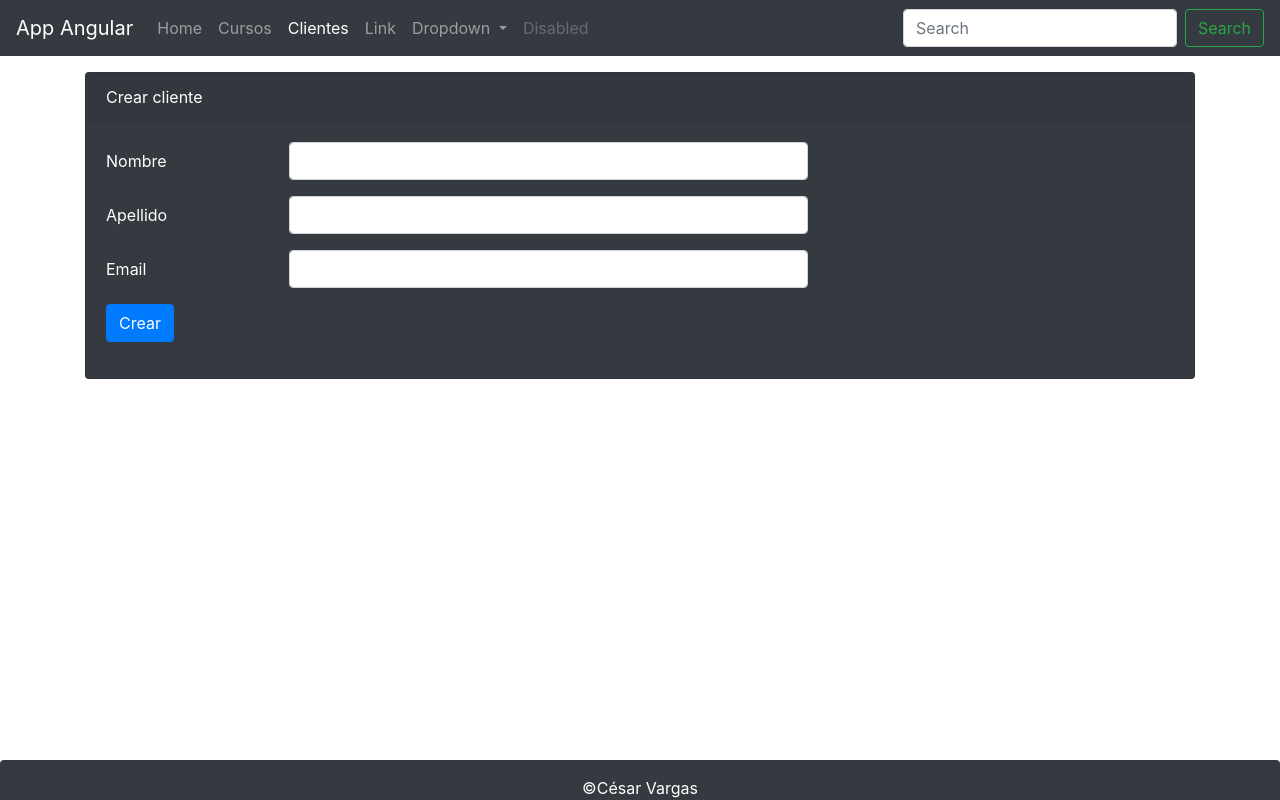
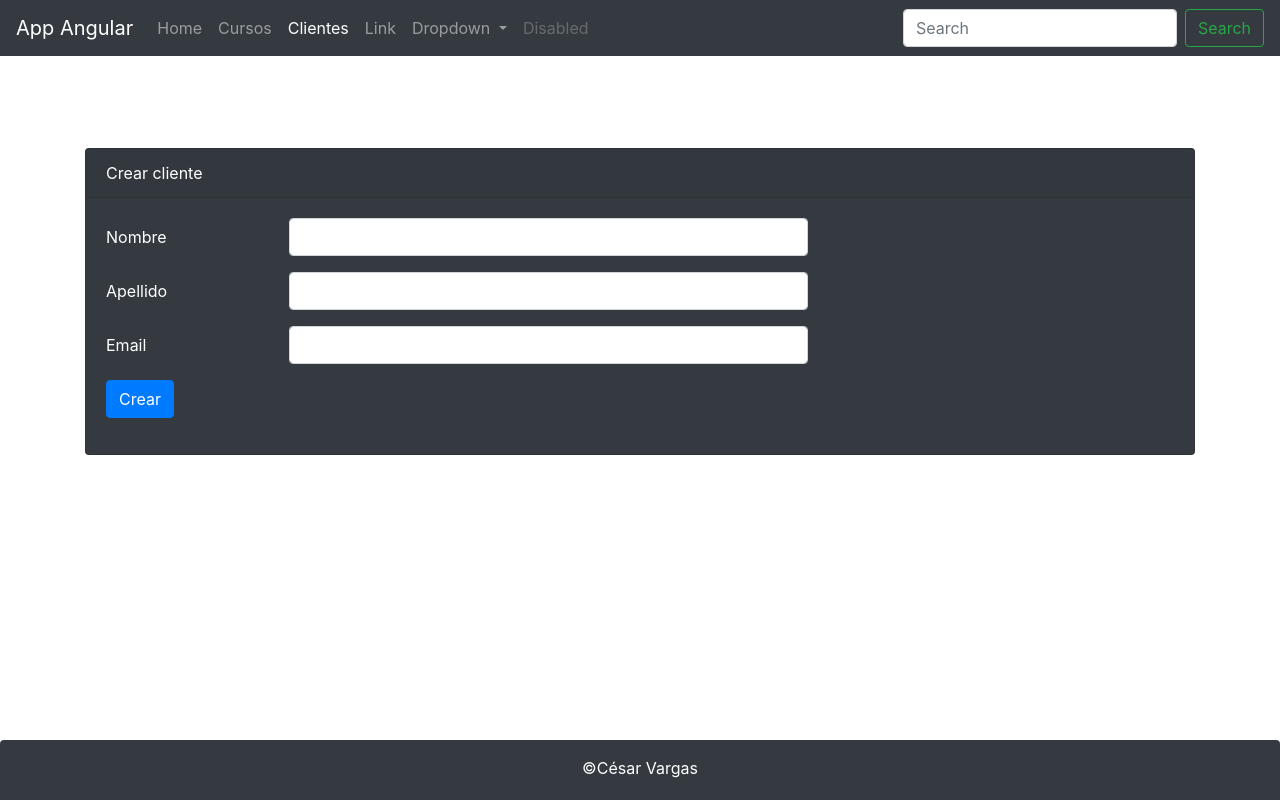
Before and after one commit to cesar-vaesco/app-spring-angular, an Angular app in the folder angular/clientes-app/: page /clientes/form/1 in a window 1280 px wide. Built offline with nearby package versions, Linux system fonts and the light colour scheme; no server answers.

Commit message:
NG: (Desbordamiento)Overflow en listado de clientes, ajustando layout

```diff
--- a/angular/clientes-app/src/app/app.component.html
+++ b/angular/clientes-app/src/app/app.component.html
@@ -1,5 +1,5 @@
 <app-header></app-header>
-<div class="container my-3">
+<div class="container my-3 wrap">
     <router-outlet></router-outlet>
 </div>
 
--- a/angular/clientes-app/src/app/footer/footer.component.css
+++ b/angular/clientes-app/src/app/footer/footer.component.css
@@ -1,8 +1,8 @@
 footer {
-    position: fixed;
+    position: absolute;
     bottom: 0px;
     width: 100%;
-    height: 40px;
+    height: 60px;
 }
 
 
--- a/angular/clientes-app/src/styles.css
+++ b/angular/clientes-app/src/styles.css
@@ -1 +1,14 @@
 /* You can add global styles to this file, and also import other style files */
+
+html {
+    position: relative;
+    min-height: 100%;
+}
+
+body {
+    margin-bottom: 60px;
+}
+
+.wrap {
+    padding: 60px;
+}
```
Also changed, not shown: 1 other file (tests, documents, lock files or other folders).
